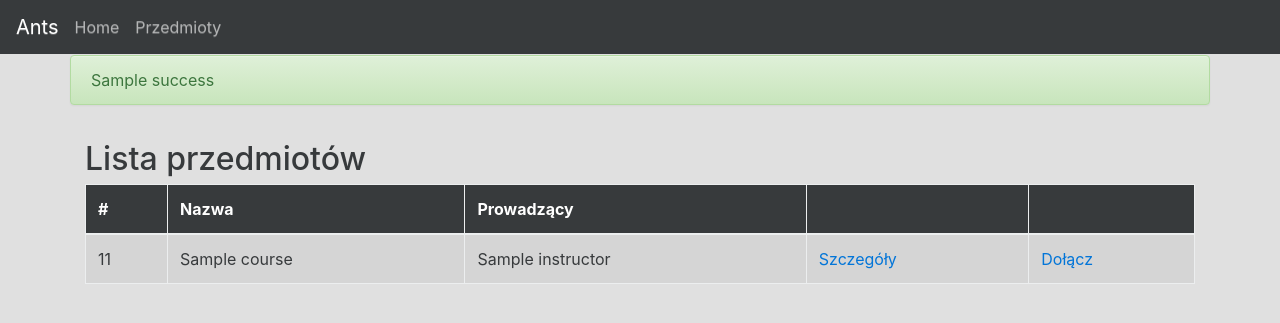
After one commit to KatarzynaSzydlowska/ants-web, a Django app: template templates/course/list.html in a window 1280 px wide. The commit adds this page. Shown: the top 323 px of the page. Run offline with Django 3.2, Linux system fonts and the light colour scheme; tables that the repository leaves empty hold one stand-in row (values such as "Sample post"); the template is opened without the code that fills it: values that come from a table or form of the project are taken from there, most other values are stand-ins (such as "Sample title", 1, 10 or a date in 2020); some libraries are stand-ins or nearby versions.

Commit message:
courses list and details

```diff
--- a/ants_web/models.py
+++ b/ants_web/models.py
@@ -1,15 +1,106 @@
+# -*- coding: utf-8 -*-
 from __future__ import unicode_literals
 
 from django.contrib.auth.hashers import make_password
 from django.db import models
 
 
+class CourseManager(models.Manager):
+    @classmethod
+    def create(cls, name):
+        return Course(name=name)
+
+    def get_or_create(self, name):
+        try:
+            return self.get(name=name)
+        except Course.DoesNotExist:
+            return self.create(name=name)
+
+
 class Course(models.Model):
+    id = models.AutoField(primary_key=True)
     name = models.CharField(max_length=128)
+    objects = CourseManager()
 
-    def __init__(self, name, *args, **kwargs):
-        super(Course, self).__init__(*args, **kwargs)
-        self.name = name
+    def get_instructors(self):
+        terms = Term.objects.all().filter(course=self)
+        return Instructor.objects.all().filter(term__in=terms).distinct()
+
+    def get_terms(self):
+        return Term.objects.all().filter(course=self)
+
+
+class InstructorManager(models.Manager):
+    @classmethod
+    def create(cls, name, email):
+        return Instructor(name=name, email=email)
+
+    def get_or_create(self, name, email):
+        try:
+            return self.get(name=name)
+        except Instructor.DoesNotExist:
+            return Instructor.objects.create(name=name, email=email)
+
+
+class Instructor(models.Model):
+    id = models.AutoField(primary_key=True)
+    name = models.CharField(max_length=64)
+    email = models.EmailField()
+    objects = InstructorManager()
+
+
+class LocationManager(models.Manager):
+    @classmethod
+    def create(cls, name, capacity):
+        return Location(name=name, capacity=capacity)
+
+    def get_or_create(self, name, capacity):
+        try:
+            return self.get(name=name)
+        except Location.DoesNotExist:
+            return self.create(name=name, capacity=capacity)
+
+
+class Location(models.Model):
+    id = models.AutoField(primary_key=True)
+    name = models.CharField(max_length=64)
+    capacity = models.IntegerField(default=15)
+    objects = LocationManager()
+
+
+class TermManager(models.Manager):
+    @classmethod
+    def create(cls, kind, starts_at, ends_at, course, day_of_week, location):
+        return Term(kind=kind, starts_at=starts_at, ends_at=ends_at, day_of_week=day_of_week,
+                    course=course, location=location)
+
+
+class Term(models.Model):
+    id = models.AutoField(primary_key=True)
+    kind = models.IntegerField()
+    day_of_week = models.IntegerField()
+    starts_at = models.TimeField()
+    ends_at = models.TimeField()
+    course = models.ForeignKey(Course, on_delete=models.CASCADE)
+    instructors = models.ManyToManyField(Instructor)
+    location = models.ForeignKey(Location, on_delete=models.CASCADE)
+    objects = TermManager()
+
+    terms_types = {
+        'Wykład': 1, 'Ćwiczenia Projektowe': 2, 'Lab.': 3, 'Zajęcia Seminaryjne': 4, 'Course': 5, 'Konwersatorium': 6}
+    terms_names = {1: 'Wykład', 2: 'Ćwiczenia Projektowe', 3: 'Labolatorium', 4: 'Seminarium', 5: 'Kurs',
+                   6: 'Konwersatorium'}
+    days_of_week = {'M': 1, 'T': 2, 'W': 3, 'Th': 4, 'F': 5}
+    days_names = {1: 'Poniedziałek', 2: 'Wtorek', 3: 'Środa', 4: 'Czwartek', 5: 'Piątek'}
+
+    def get_instructors(self):
+        return Instructor.objects.all().filter(term=self)
+
+    def get_day_of_week_name(self):
+        return self.days_names[self.day_of_week]
+
+    def get_type_name(self):
+        return self.terms_names[self.kind]
 
 
 class StudentManager(models.Manager):
@@ -35,6 +126,7 @@ class Student(models.Model):
     surname = models.CharField(max_length=32)
     group_id = models.IntegerField()
     is_activated = models.IntegerField()
+    courses = models.ManyToManyField(Course)
     objects = StudentManager()
 
     def __str__(self):
@@ -43,3 +135,6 @@ class Student(models.Model):
     @staticmethod
     def get_hashed_password(password):
         return make_password(password, None, hasher='unsalted_md5')
+
+    def has_joined_course(self, course):
+        return len(self.courses.filter(course_id=course.id))
--- a/ants_web/static/css/styles.css
+++ b/ants_web/static/css/styles.css
@@ -1,6 +1,25 @@
-body {background-color: #e3e0cf;}
+body {
+    background-color: #e0e0e0;
+}
+
+table tbody tr:nth-child(even) {
+    background-color: #dedede;
+}
+
+.table-curved {
+    border-collapse: separate;
+}
+
+.table-curved {
+    border-radius: 10px;
+}
+
+
 #mainContainer {padding-top: 55px;}
 
+#content {
+    margin-top: 20px;
+}
 #loginBox {
     margin-top: 200px;
     background-color: #c5d5cb;
--- a/ants_web/urls.py
+++ b/ants_web/urls.py
@@ -3,6 +3,9 @@ from django.conf.urls import url
 from . import views
 
 urlpatterns = [
+    url(r'^course_join/(?P<course_id>[0-9]+)/$', views.course_join, name='course_join'),
+    url(r'^course_details/(?P<course_id>[0-9]+)/$', views.course_details, name='course_details'),
+    url(r'^course_list/$', views.course_list, name='course_list'),
     url(r'^save_password/$', views.save_password, name='save_new_password'),
     url(r'^change_password/$', views.change_password, name='change_password'),
     url(r'^login/$', views.login, name='login'),
--- /dev/null
+++ b/templates/course/list.html
@@ -0,0 +1,41 @@
+{% extends "layout.html" %}
+
+{% block title %}Lista przedmiotów{% endblock %}
+
+{% block content %}
+    <h2 class="page-header">Lista przedmiotów</h2>
+    <table class="table table-hover table-bordered table-striped">
+        <thead class="thead-inverse">
+        <tr>
+            <th>#</th>
+            <th>Nazwa</th>
+            <th>Prowadzący</th>
+            <th></th>
+            <th></th>
+        </tr>
+        </thead>
+        <tbody>
+        {% for i, course in courses %}
+            <tr>
+                <td>{{ i|add:"1" }}</td>
+                <td>{{ course.name }}</td>
+                <td>
+                    {% for instructor in course.get_instructors %}
+                        {{ instructor.name }} <br/>
+                    {% endfor %}
+                </td>
+                <td>
+                    <a href="{% url 'course_details' course.id %}">Szczegóły</a>
+                </td>
+                <td>
+                    {% if current_student.has_joined_course %}
+                        <a href="{% url 'course_join' course.id %}">Zrezygnuj</a>
+                    {% else %}
+                        <a href="{% url 'course_join' course.id %}">Dołącz</a>
+                    {% endif %}
+                </td>
+            </tr>
+        {% endfor %}
+        </tbody>
+    </table>
+{% endblock %}
--- a/templates/layout.html
+++ b/templates/layout.html
@@ -22,6 +22,9 @@
             <li class="nav-item">
                 <a class="nav-link" href="{% url 'index' %}">Home</a>
             </li>
+            <li class="nav-item">
+                <a class="nav-link" href="{% url 'course_list' %}">Przedmioty</a>
+            </li>
         </ul>
         {% include 'user_panel.html' %}
     </nav>
--- a/templates/messages.html
+++ b/templates/messages.html
@@ -10,7 +10,7 @@
     {% endif %}
     {% if successes %}
         <div class="row">
-            <div class="alert alert-danger">
+            <div class="alert alert-success">
                 {% for success in successes %}
                     {{ success }}<br/>
                 {% endfor %}
```
Also changed, not shown: ants_web/management/commands/import_terms_from_csv.py (added, +67 -0 lines), ants_web/views.py (+36 -2 lines), templates/course/details.html (added, +33 -0 lines), ants_web/migrations/0003_auto_20161205_1247.py (added), ants_web/migrations/0004_auto_20161205_1254.py (added), ants_web/migrations/0005_location_capacity.py (added), ants_web/migrations/0006_auto_20161205_1331.py (added), ants_web/migrations/0007_term_day_of_week.py (added).
